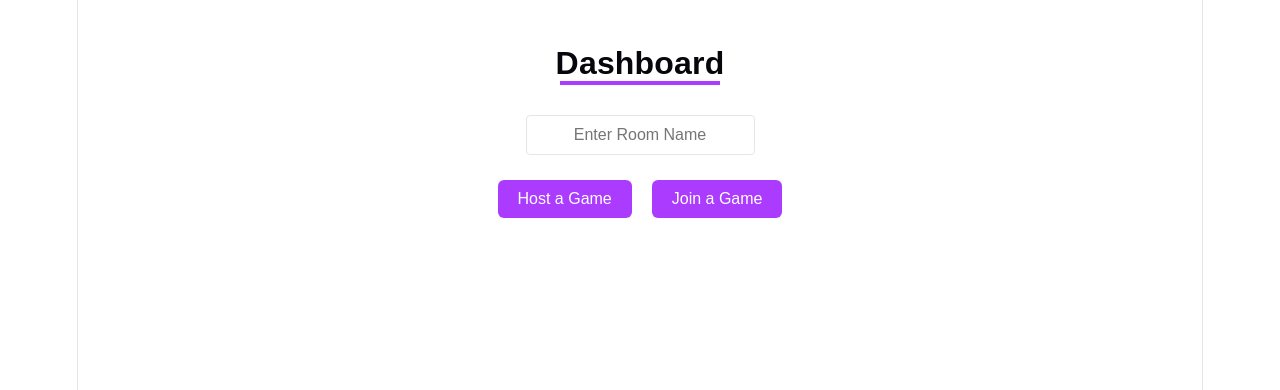
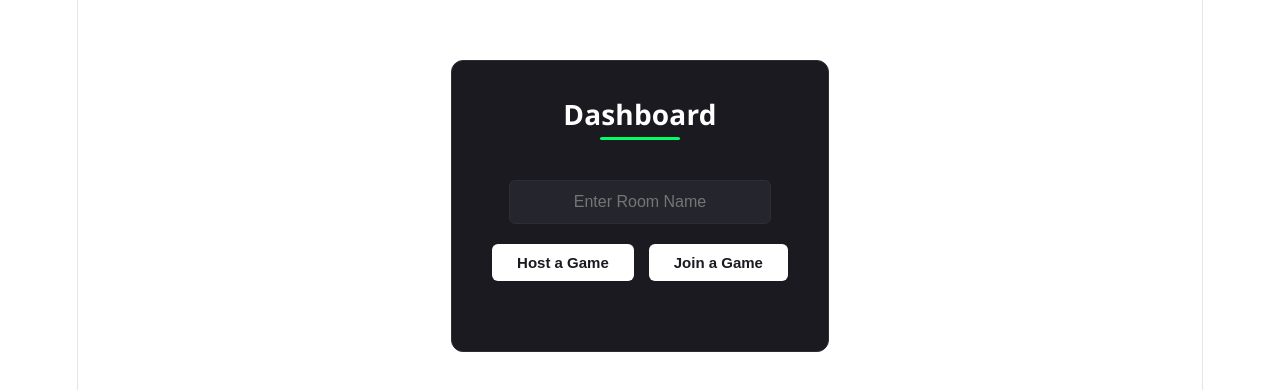
Before and after one commit to hamdiheb/GuessWhoProject, a React (Vite) app in the folder GuessWho/frontend/: page /dashboard in a window 1280 px wide. Shown: the top 390 px of the page. Built offline with nearby package versions, Linux system fonts and the light colour scheme.

Commit message:
style: update dashboard UI

```diff
--- a/GuessWho/frontend/src/dashboard/Dashboard.css
+++ b/GuessWho/frontend/src/dashboard/Dashboard.css
@@ -1,60 +1,85 @@
 .dashboard-container {
+  max-width: 600px;
+  margin: 60px auto;
+  padding: 40px;
+  background-color: #1a1a20;
+  color: #e0e0e0;
+  border: 1px solid #2d2d35;
+  border-radius: 12px;
   text-align: center;
-  margin-top: 50px;
-  font-family: Arial, sans-serif;
+  font-family: "Segoe UI", system-ui, sans-serif;
 }
 
 .header {
-  margin-bottom: 30px;
+  margin-bottom: 40px;
 }
 
 .header .text {
-  font-size: 32px;
-  font-weight: bold;
-  color: var(--text-h);
+  font-size: 28px;
+  font-weight: 600;
+  color: #ffffff;
 }
+
 .header .underline {
-  width: 160px;
-  height: 4px;
-  background: var(--accent);
-  margin: 5px auto;
+  width: 80px;
+  height: 3px;
+  background: #00ff66;
+  margin: 10px auto;
+  border-radius: 2px;
 }
 
 .buttons-section {
-  margin-bottom: 20px;
+  margin-bottom: 30px;
+  display: flex;
+  justify-content: center;
+  gap: 15px;
 }
 
 .submit {
-  background: var(--accent);
-  color: white;
-  padding: 10px 20px;
-  margin: 10px;
+  background: #ffffff;
+  color: #1a1a20;
+  padding: 10px 25px;
   border: none;
   border-radius: 6px;
   cursor: pointer;
-  font-size: 16px;
+  font-size: 15px;
+  font-weight: 600;
+  transition: opacity 0.2s;
+}
+
+.submit:hover {
+  opacity: 0.9;
 }
 
 .game-id-box {
-  margin: 20px auto;
-  font-size: 20px;
-  color: var(--text-h);
+  margin: 30px auto;
+  padding: 15px;
+  font-size: 18px;
+  color: #b0b0b0;
+  background: #25252d;
+  border-radius: 8px;
+  border: 1px solid #2d2d35;
 }
 
 .inputs {
-  margin: 15px 0;
+  margin: 20px 0;
 }
 
 .input input {
-  padding: 10px;
-  border: 1px solid var(--border);
-  border-radius: 4px;
+  padding: 12px;
+  background: #25252d;
+  border: 1px solid #2d2d35;
+  border-radius: 6px;
+  color: #ffffff;
   font-size: 16px;
   text-align: center;
+  width: 80%;
+  max-width: 300px;
 }
 
 .user-name {
   font-size: 16px;
   font-weight: 500;
+  color: #888;
   margin-bottom: 16px;
 }
```
